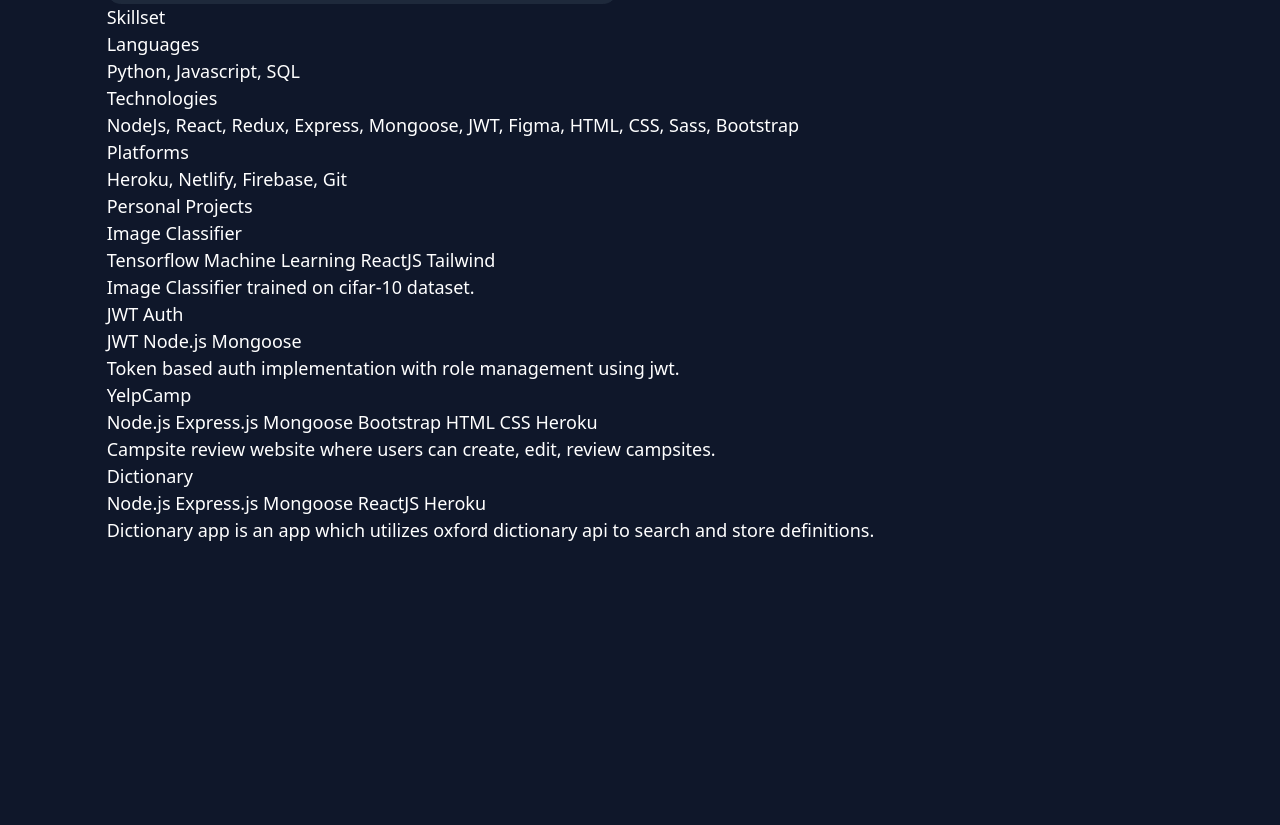
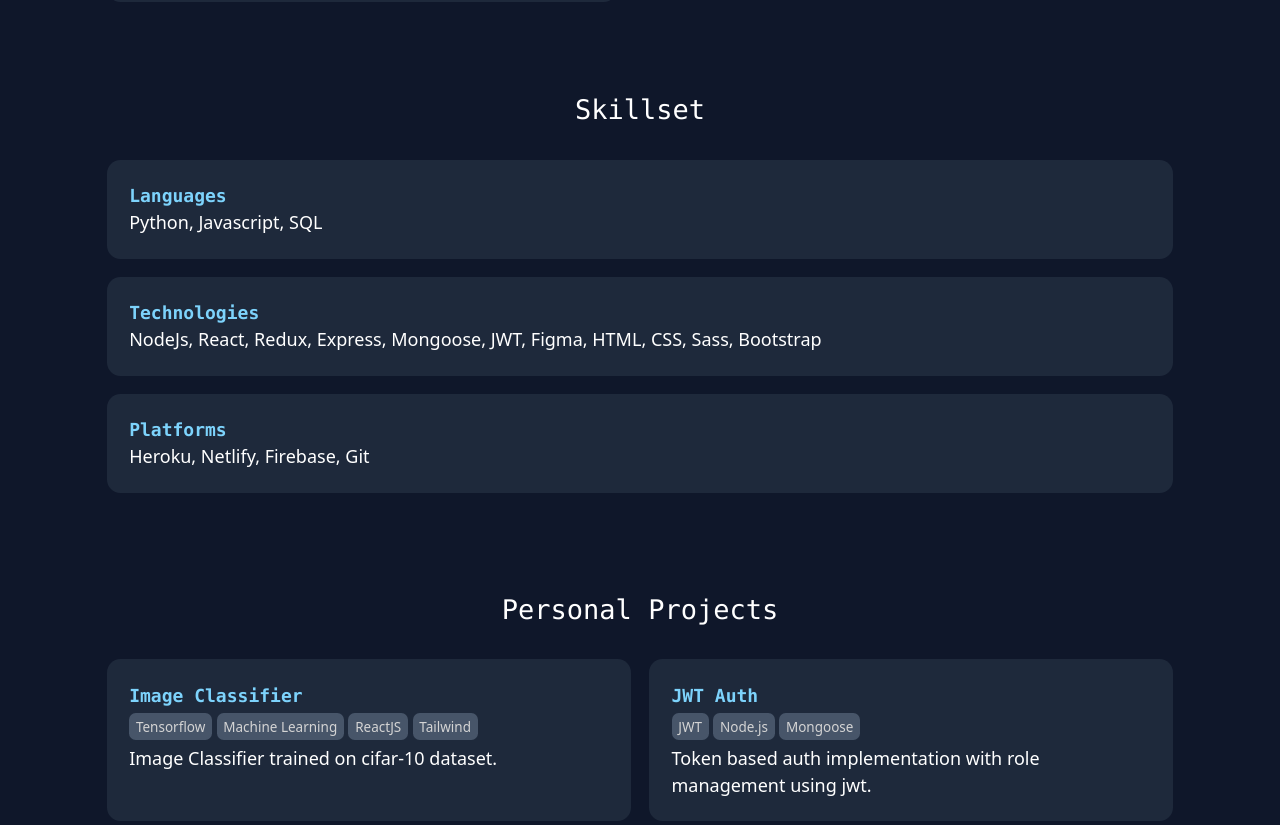
Before and after one commit to aayush1118/portfolio_3.0, a website: page index.html in a window 1280 px wide. Shown: the part 1158-1983 px from the top of the page. Before the commit the page ends 1702 px from the top, so only its background shows below. Drawn offline with Linux system fonts and the light colour scheme.

Commit message:
semi-final

```diff
--- a/index.html
+++ b/index.html
@@ -77,27 +77,32 @@
 		</div>
 
 		<div id="skillset" class="section">
-			<h2>Skillset</h2>
+			<h2 class="sectionTitle">Skillset</h2>
+			<div class="table">
+				<h4 class="list-title">Languages</h4>
+				<p>Python, Javascript, SQL</p>
+			</div>
 
-			<h4>Languages</h4>
-			<p>Python, Javascript, SQL</p>
-
-			<h4>Technologies</h4>
+			<div class="table">
+				<h4 class="list-title">Technologies</h4>
 				<p>
-				NodeJs, React, Redux, Express, Mongoose, JWT, Figma, HTML, CSS,
-				Sass, Bootstrap
+					NodeJs, React, Redux, Express, Mongoose, JWT, Figma, HTML,
+					CSS, Sass, Bootstrap
 				</p>
-
-			<h4>Platforms</h4>
+			</div>
+			<div class="table">
+				<h4 class="list-title">Platforms</h4>
 				<p>Heroku, Netlify, Firebase, Git</p>
 			</div>
+		</div>
 
-		<div id="projects" class="section">
-			<h2>Personal Projects</h2>
+		<div id="projects" class="section pb-20">
+			<h2 class="sectionTitle">Personal Projects</h2>
 
-			<div>
-				<h3>Image Classifier</h3>
-				<div>
+			<div class="md:grid-cols-2 grid md:gap-x-4">
+				<div class="table">
+					<h3 class="list-title">Image Classifier</h3>
+					<div class="tags">
 						<span>Tensorflow</span>
 						<span>Machine Learning</span>
 						<span>ReactJS</span>
@@ -105,21 +110,21 @@
 					</div>
 					<p>Image Classifier trained on cifar-10 dataset.</p>
 				</div>
-			<div>
-				<h3>JWT Auth</h3>
-				<div>
+				<div class="table">
+					<h3 class="list-title">JWT Auth</h3>
+					<div class="tags">
 						<span>JWT</span>
 						<span>Node.js</span>
 						<span>Mongoose</span>
 					</div>
 					<p>
-					Token based auth implementation with role management using
-					jwt.
+						Token based auth implementation with role management
+						using jwt.
 					</p>
 				</div>
-			<div>
-				<h3>YelpCamp</h3>
-				<div>
+				<div class="table">
+					<h3 class="list-title">YelpCamp</h3>
+					<div class="tags">
 						<span>Node.js</span>
 						<span>Express.js</span>
 						<span>Mongoose</span>
@@ -129,13 +134,13 @@
 						<span>Heroku</span>
 					</div>
 					<p>
-					Campsite review website where users can create, edit, review
-					campsites.
+						Campsite review website where users can create, edit,
+						review campsites.
 					</p>
 				</div>
-			<div>
-				<h3>Dictionary</h3>
-				<div>
+				<div class="table">
+					<h3 class="list-title">Dictionary</h3>
+					<div class="tags">
 						<span>Node.js</span>
 						<span>Express.js</span>
 						<span>Mongoose</span>
@@ -143,9 +148,10 @@
 						<span>Heroku</span>
 					</div>
 					<p>
-					Dictionary app is an app which utilizes oxford dictionary
-					api to search and store definitions.
+						Dictionary app is an app which utilizes oxford
+						dictionary api to search and store definitions.
 					</p>
+				</div>
 			</div>
 		</div>
 	</body>
--- a/style.css
+++ b/style.css
@@ -7,7 +7,7 @@
 		@apply bg-slate-800 flex justify-between font-mono capitalize md:px-10 fixed w-full text-xs py-1 md:text-lg;
 	}
 	.navItem {
-		@apply hover:bg-slate-700 transition-all rounded-sm duration-200 p-2;
+		@apply hover:bg-slate-700 transition-colors rounded-sm duration-200 p-2;
 	}
 
 	.section {
@@ -17,7 +17,7 @@
 		@apply text-xl md:text-2xl text-center font-mono mt-14 mb-5 md:mt-20;
 	}
 	.card {
-		@apply bg-slate-800 border border-slate-800 rounded-xl h-min p-5 flex flex-col gap-2 md:text-base text-sm;
+		@apply bg-slate-800 hover:bg-slate-700 hover:bg-opacity-60 transition-colors duration-200 rounded-xl h-min p-5 flex flex-col gap-2 md:text-base text-sm;
 	}
 	.cardTitleDiv {
 		@apply flex flex-col md:flex-row justify-between items-baseline md:text-lg;
@@ -28,9 +28,18 @@
 	.cardSubtitle {
 		@apply text-xs font-light italic;
 	}
-	/* .cardSecondary {
-		@apply flex flex-col md:flex-row  justify-between items-baseline my-1 md:my-0 gap-1;
-	} */
+	.table {
+		@apply hover:bg-slate-700 transition-colors hover:bg-opacity-60 duration-200 grid bg-slate-800 p-5 my-2 rounded-xl md:grid-cols-1-4;
+	}
+	.list-title {
+		@apply text-sky-300 font-mono font-semibold;
+	}
+	.tags {
+		@apply text-xs flex align-middle gap-1 my-1;
+	}
+	.tags > span {
+		@apply bg-slate-600 text-neutral-300 py-1 px-1.5 rounded-md;
+	}
 }
 
 html,
--- a/tailwind.config.js
+++ b/tailwind.config.js
@@ -1,7 +1,11 @@
 module.exports = {
 	content: ['*.{html,js}'],
 	theme: {
-		extend: {},
+		extend: {
+			gridTemplateColumns: {
+				'1-4': '1fr 4fr',
+			},
+		},
+		plugins: [],
 	},
-	plugins: [],
 };
```
Also changed, not shown: tailwind.css. Lines whose indentation alone changed are shown as unchanged.
